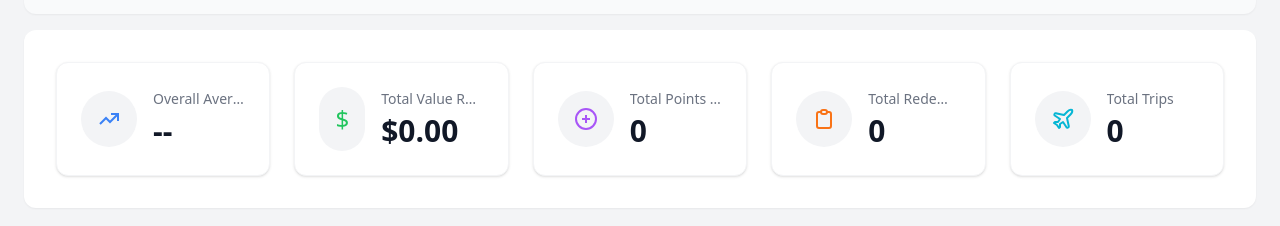
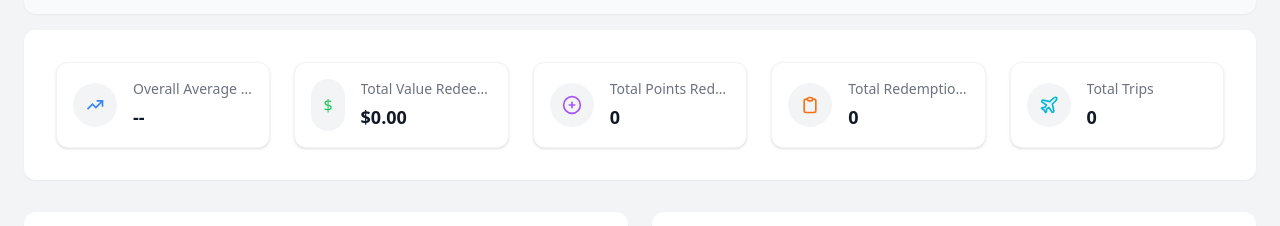
Before and after one commit to ayostepht/Cents-Per-Point, a React (Vite) app in the folder frontend-vite/: page / in a window 1280 px wide. Shown: the part 283-509 px from the top of the page. Built offline with nearby package versions, Linux system fonts and the light colour scheme; no server answers.

Commit message:
refactor: fix layout of metric card for medium sized screens

```diff
--- a/frontend-vite/src/pages/Dashboard.jsx
+++ b/frontend-vite/src/pages/Dashboard.jsx
@@ -103,13 +103,15 @@ const CustomPieTooltip = ({ active, payload }) => {
 
 function MetricCard({ title, value, icon }) {
   return (
-    <div className="bg-white p-3 sm:p-4 md:p-3 lg:p-6 rounded-xl shadow border border-gray-100 flex items-center gap-2 sm:gap-3 md:gap-2 lg:gap-4 min-w-0">
-      <div className="p-2 sm:p-3 md:p-2 lg:p-4 bg-gray-100 rounded-full text-base sm:text-lg md:text-base lg:text-2xl flex items-center justify-center flex-shrink-0">{icon}</div>
+    <div className="bg-white p-3 sm:p-4 md:p-2 lg:p-2.5 xl:p-4 rounded-xl shadow border border-gray-100 flex items-center gap-2 sm:gap-3 md:gap-2 lg:gap-2.5 xl:gap-4 min-w-0">
+      <div className="p-2 sm:p-3 md:p-1.5 lg:p-1.5 xl:p-3 bg-gray-100 rounded-full text-base sm:text-lg md:text-base lg:text-base xl:text-lg flex items-center justify-center flex-shrink-0" style={{ minWidth: 28, minHeight: 28 }}>
+        <span style={{ fontSize: '1rem' }} className="md:text-base lg:text-base xl:text-lg">{icon}</span>
+      </div>
       <div className="min-w-0 flex-1">
-        <p className="text-xs sm:text-sm md:text-xs lg:text-sm text-gray-500 font-medium mb-1 leading-tight" title={title}>
+        <p className="text-xs sm:text-sm md:text-xs lg:text-xs xl:text-sm text-gray-500 font-medium mb-1 leading-tight" title={title}>
           <span className="block truncate">{title}</span>
         </p>
-        <p className="text-sm sm:text-lg md:text-base lg:text-2xl xl:text-3xl font-extrabold text-gray-900 break-words leading-tight">{value}</p>
+        <p className="text-sm sm:text-lg md:text-base lg:text-base xl:text-lg 2xl:text-2xl font-extrabold text-gray-900 break-words leading-tight">{value}</p>
       </div>
     </div>
   );
@@ -295,12 +297,12 @@ export default function Dashboard() {
         </div>
         {/* Summary Statistics Card */}
         <div className="bg-white rounded-xl shadow-sm p-4 sm:p-8 mb-8">
-          <div className="grid grid-cols-1 sm:grid-cols-2 md:grid-cols-3 xl:grid-cols-5 gap-4 sm:gap-6">
-            <MetricCard title="Overall Average CPP" value={avgCpp !== null ? avgCpp.toFixed(2) + ' ¢' : '--'} icon={<span className="text-blue-500"><svg width="24" height="24" fill="none" stroke="currentColor" strokeWidth="2" viewBox="0 0 24 24"><path d="M3 17l6-6 4 4 8-8"/><path d="M14 7h7v7"/></svg></span>} />
+          <div className="grid grid-cols-1 sm:grid-cols-2 md:grid-cols-3 lg:grid-cols-4 xl:grid-cols-5 gap-4 sm:gap-6">
+            <MetricCard title="Overall Average CPP" value={avgCpp !== null ? avgCpp.toFixed(2) + ' ¢' : '--'} icon={<span className="text-blue-500"><svg width="18" height="18" className="xl:w-5 xl:h-5" fill="none" stroke="currentColor" strokeWidth="2" viewBox="0 0 24 24"><path d="M3 17l6-6 4 4 8-8"/><path d="M14 7h7v7"/></svg></span>} />
             <MetricCard title="Total Value Redeemed" value={<><span className="hidden lg:inline">{usd(totalValue)}</span><span className="hidden sm:inline lg:hidden">{formatMediumCurrency(totalValue)}</span><span className="sm:hidden">{formatCompactCurrency(totalValue)}</span></>} icon={<span className="text-green-500">$</span>} />
-            <MetricCard title="Total Points Redeemed" value={<><span className="hidden lg:inline">{totalPoints.toLocaleString()}</span><span className="hidden sm:inline lg:hidden">{formatMediumNumber(totalPoints)}</span><span className="sm:hidden">{formatCompactNumber(totalPoints)}</span></>} icon={<span className="text-purple-500"><svg width="24" height="24" fill="none" stroke="currentColor" strokeWidth="2" viewBox="0 0 24 24"><circle cx="12" cy="12" r="10"/><path d="M8 12h8M12 8v8"/></svg></span>} />
-            <MetricCard title="Total Redemptions" value={filtered.length} icon={<span className="text-orange-500"><svg width="24" height="24" fill="none" stroke="currentColor" strokeWidth="2" viewBox="0 0 24 24"><path d="M9 5H7a2 2 0 00-2 2v12a2 2 0 002 2h10a2 2 0 002-2V7a2 2 0 00-2-2h-2M9 5a2 2 0 002 2h2a2 2 0 002-2M9 5a2 2 0 012-2h2a2 2 0 012 2"/></svg></span>} />
-            <MetricCard title="Total Trips" value={trips.length} icon={<span className="text-cyan-500"><Plane size={24} /></span>} />
+            <MetricCard title="Total Points Redeemed" value={<><span className="hidden lg:inline">{totalPoints.toLocaleString()}</span><span className="hidden sm:inline lg:hidden">{formatMediumNumber(totalPoints)}</span><span className="sm:hidden">{formatCompactNumber(totalPoints)}</span></>} icon={<span className="text-purple-500"><svg width="18" height="18" className="xl:w-5 xl:h-5" fill="none" stroke="currentColor" strokeWidth="2" viewBox="0 0 24 24"><circle cx="12" cy="12" r="10"/><path d="M8 12h8M12 8v8"/></svg></span>} />
+            <MetricCard title="Total Redemptions" value={filtered.length} icon={<span className="text-orange-500"><svg width="18" height="18" className="xl:w-5 xl:h-5" fill="none" stroke="currentColor" strokeWidth="2" viewBox="0 0 24 24"><path d="M9 5H7a2 2 0 00-2 2v12a2 2 0 002 2h10a2 2 0 002-2V7a2 2 0 00-2-2h-2M9 5a2 2 0 002 2h2a2 2 0 002-2M9 5a2 2 0 012-2h2a2 2 0 012 2"/></svg></span>} />
+            <MetricCard title="Total Trips" value={trips.length} icon={<span className="text-cyan-500"><Plane size={18} className="xl:w-5 xl:h-5" /></span>} />
           </div>
         </div>
 
```
